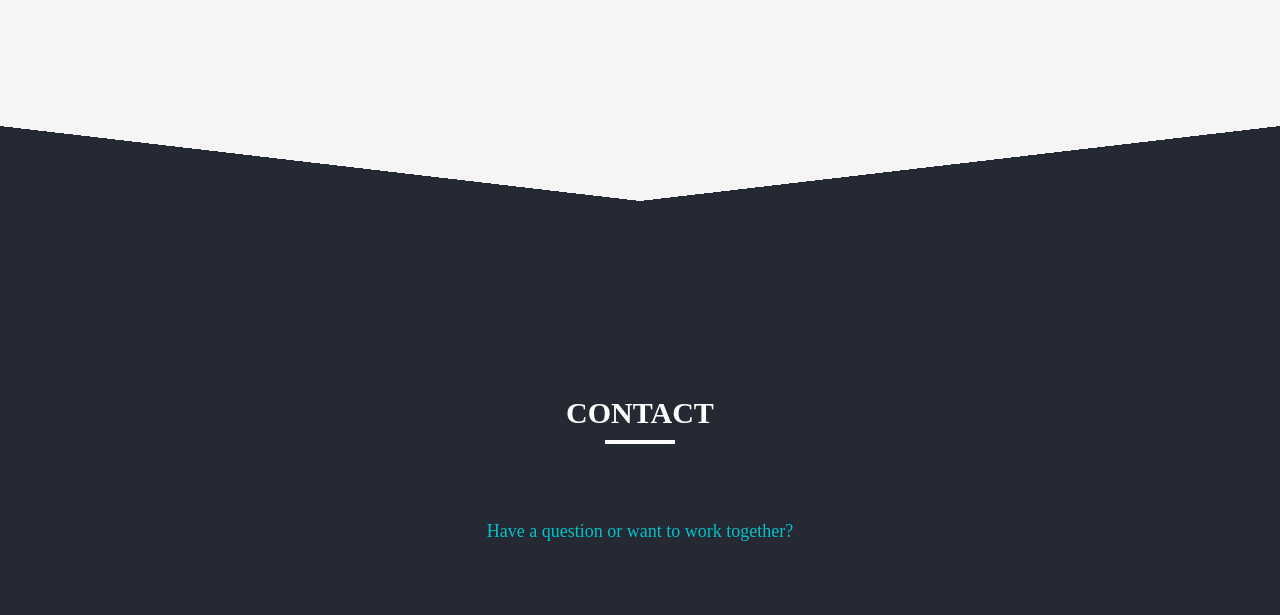
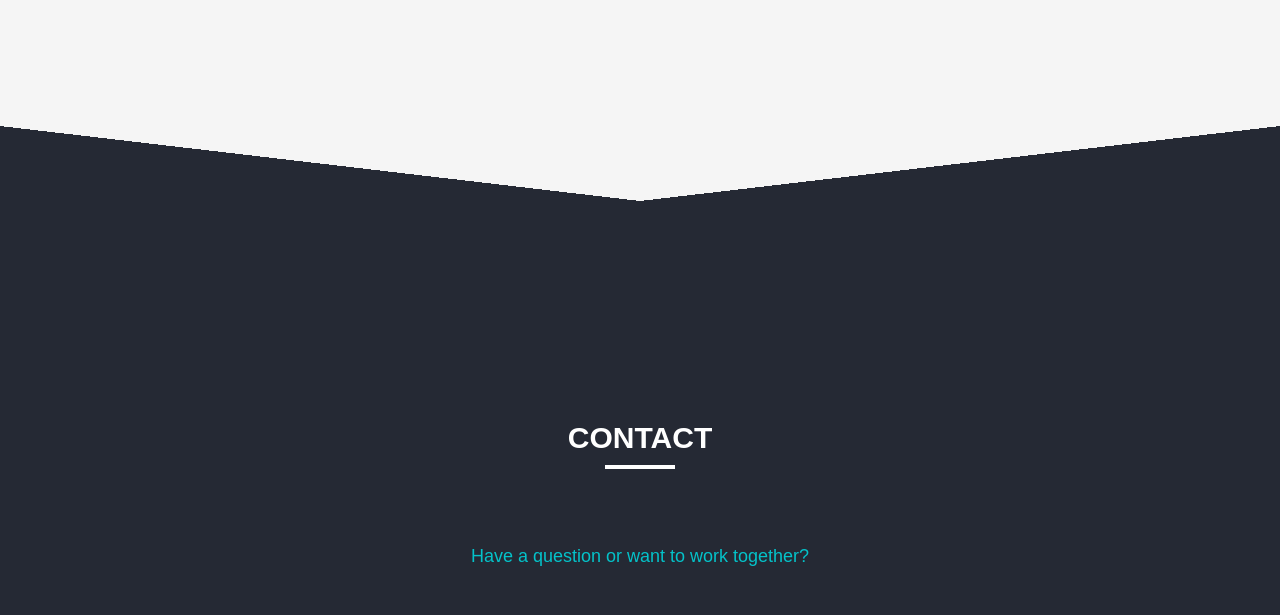
Before and after one commit to ArtGo10/artgo.github.io, a plain HTML site: page index.html in a window 1280 px wide. Shown: the part 2290-2905 px from the top of the page. Drawn offline with Linux system fonts and the light colour scheme.

Commit message:
Update css

```diff
--- a/style.css
+++ b/style.css
@@ -2,6 +2,9 @@
   margin: 0;
   padding: 0;
   box-sizing: border-box;
+}
+body {
+  font-family: sans-serif;
 }
 .header {
   height: calc(100vh + 50px);
@@ -325,7 +328,7 @@
 }
 #contact {
   background-color: #252934;
-  padding: 275px 0 200px;
+  padding: 300px 0 225px;
 }
 #contact .section-title {
   color: #fff;
```
